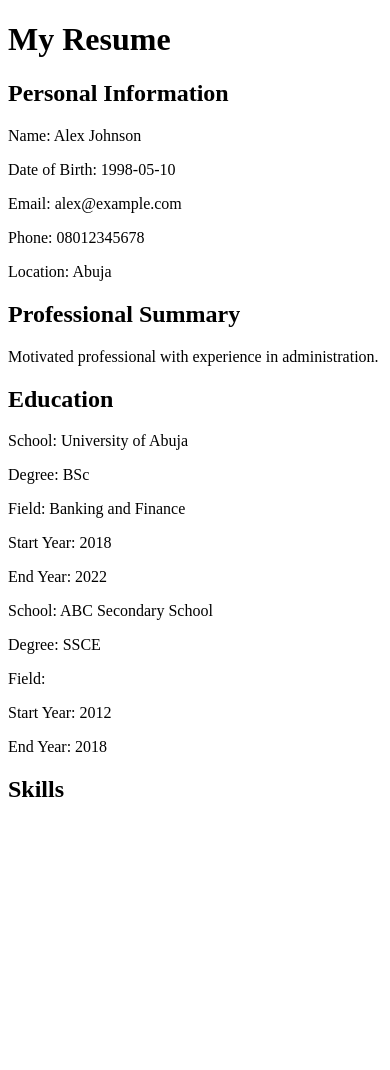
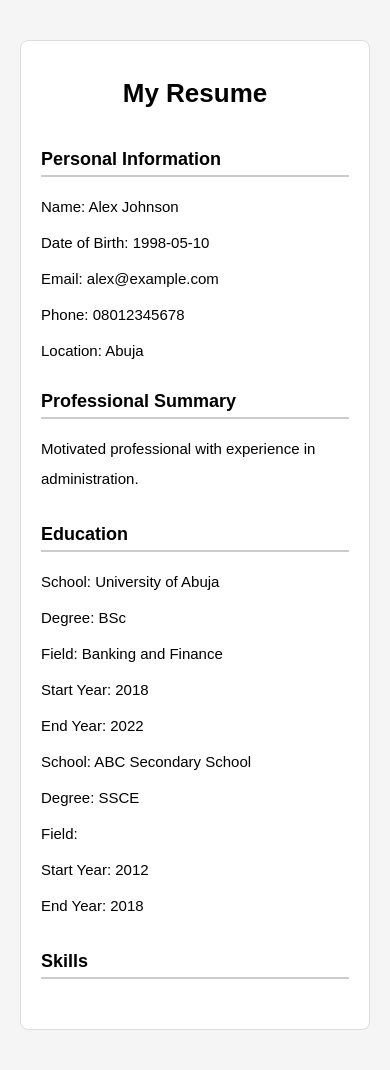
Before and after one commit to Cherry-tech14/resume_builder, a Flask app: page /resume/1 in a window 390 px wide. Before the commit the page ends 797 px from the top, so only its background shows below. Run offline with Flask 3, Linux system fonts and the light colour scheme; data comes from the database, SQL or seed files in the repository.

Commit message:
improve resume layout and responsive design

```diff
--- /dev/null
+++ b/static/style.css
@@ -0,0 +1,85 @@
+body {
+    font-family: Arial, sans-serif;
+    max-width: 800px;
+    margin: 40px auto;
+    background-color: #f5f5f5;
+    padding: 20px;
+}
+.personal-information,
+.professional-summary,
+.education,
+.work-experience,
+.skills,
+.certifications,
+.projects,
+.languages,
+.achievements,
+.volunteer-experience,
+.references {
+    margin-bottom: 30px;
+}
+
+h1 {
+    text-align: center;
+    font-size: 32px;
+    margin-bottom: 40px;
+}
+
+h2 {
+    border-bottom: 2px solid #ccc;
+    padding-bottom: 5px;
+    font-size: 20px;
+    margin-top: 25px;
+}
+
+p {
+    margin: 6px 0;
+    line-height: 2;
+    font-size: 15px;
+}
+ .resume {
+    background-color: white;
+    padding: 40px;
+    border: 1px solid #ddd;
+    box-sizing: border-box;
+    border-radius: 8px;
+ }
+
+ h3 {
+    font-size: 17px;
+    margin-bottom: 5px;
+ }
+
+ ul {
+    padding-left: 20px;
+
+ }
+ li {
+    margin-bottom: 5px;
+ }
+
+ @media (max-width: 600px) {
+    .resume {
+        padding: 20px;
+    }
+    body {
+        margin: 20px auto;
+    }
+    h1 {
+        font-size: 26px;
+    }
+    h2 {
+        font-size: 18px;
+    }
+ }
+
+ .education h3,
+.work-experience h3,
+.certifications h3,
+.projects h3,
+.languages h3,
+.achievements h3,
+.volunteer-experience h3,
+.references h3 {
+    margin-top: 20px;
+}
--- a/templates/resume.html
+++ b/templates/resume.html
@@ -2,9 +2,11 @@
 <html>
 <head>
     <title>Resume Builder</title>
+    <link rel="stylesheet" href="{{ url_for('static', filename='style.css') }}">
 </head>
 
 <body>
+    <div class="resume">
     <h1>My Resume</h1>
 
 
```
